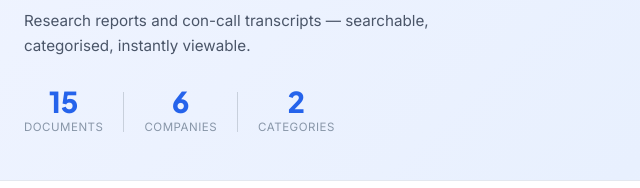
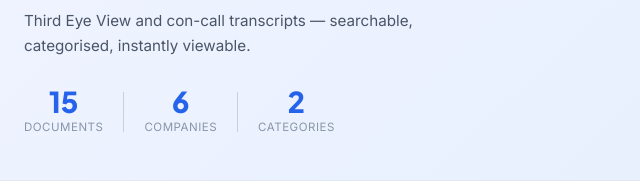
Before and after one commit to kycstocks/kycstocks.github.io, a plain HTML site: page index.html in a window 1280 px wide. Shown: the part 250-438 px from the top of the page, 0-640 px from the left. Drawn offline with Linux system fonts and the light colour scheme.

Commit message:
Update hero-sub paragraph text in index.html

```diff
--- a/index.html
+++ b/index.html
@@ -34,7 +34,7 @@
     <div class="hero-left">
       <div class="hero-eyebrow">📂 Research & Filings Library</div>
       <h1>All your company<br /><span class="accent">documents in one place.</span></h1>
-      <p class="hero-sub">Research reports and con-call transcripts — searchable, categorised, instantly viewable.</p>
+      <p class="hero-sub">Third Eye View and con-call transcripts — searchable, categorised, instantly viewable.</p>
       <div class="hero-stats">
         <div class="stat-item"><span class="stat-num" id="stat-total">0</span><span class="stat-lbl">Documents</span></div>
         <div class="stat-sep"></div>
```
